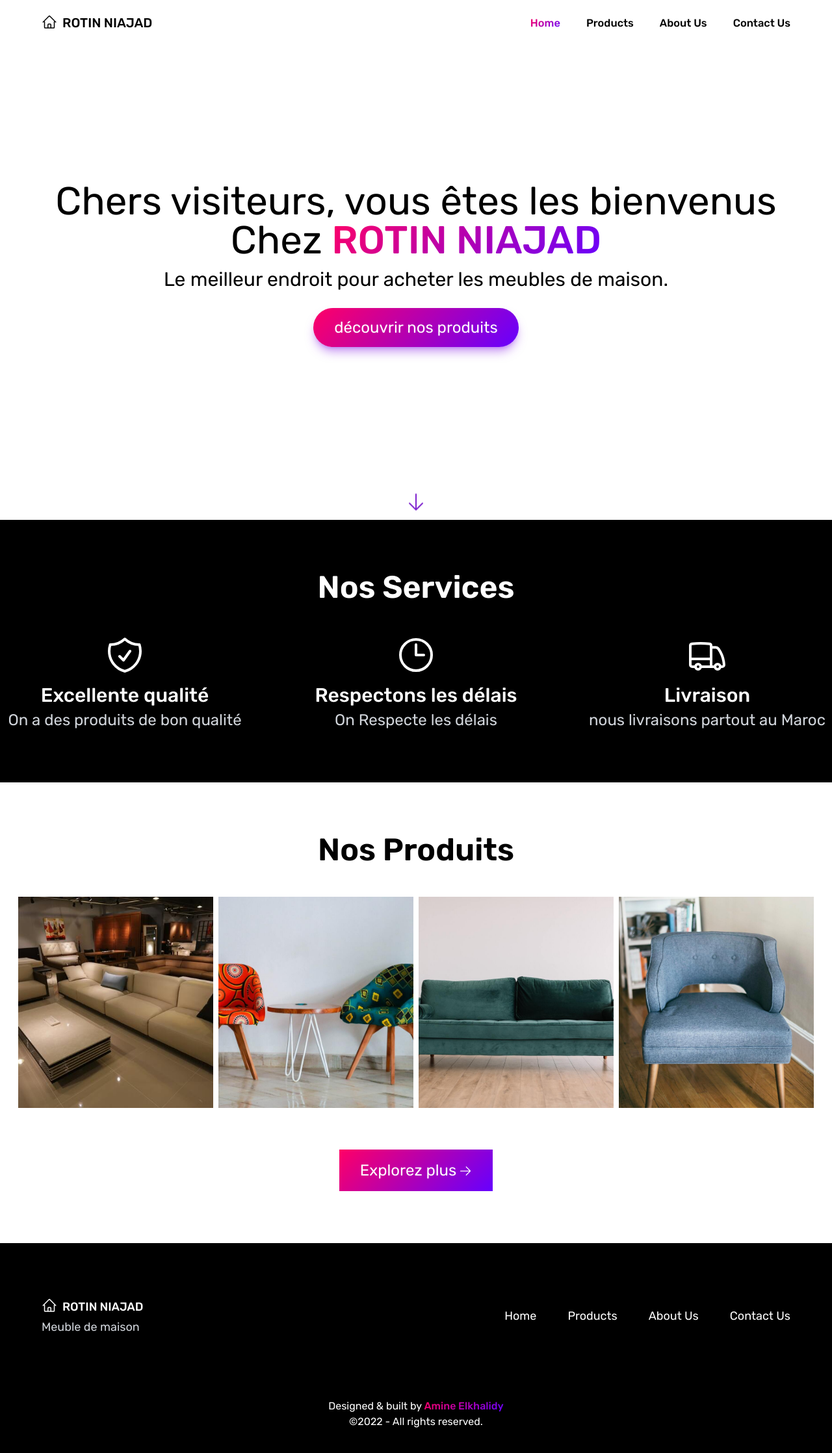
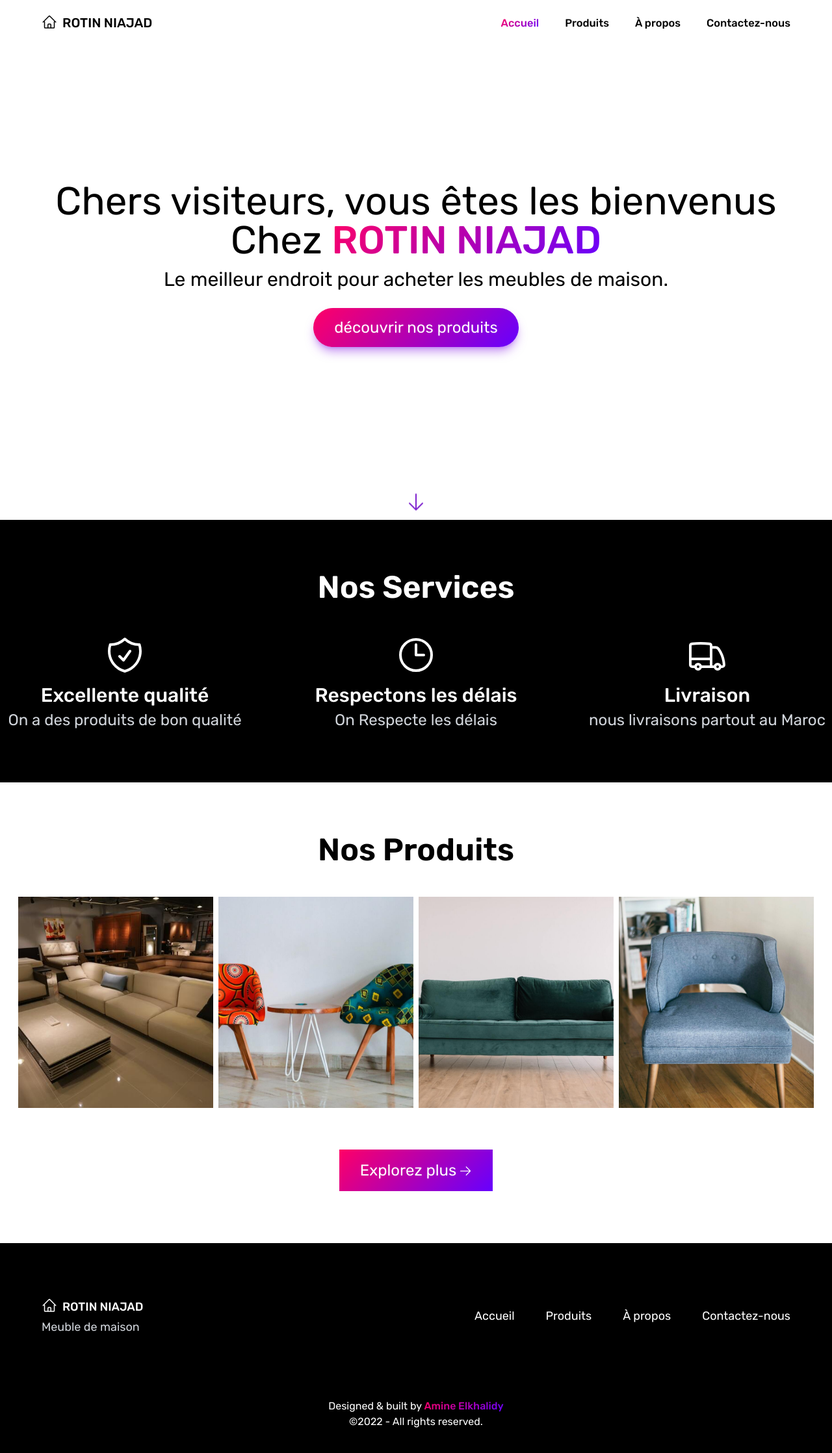
Before and after one commit to AmineElkhalidy/rotinniajad, a Next.js app: page / in a window 1280 px wide. Shown: the top 2236 px of the page at 65% size. Built offline with nearby package versions, Linux system fonts and the light colour scheme.

Commit message:
Contact page modified!

```diff
--- a/src/components/layout/footer/index.js
+++ b/src/components/layout/footer/index.js
@@ -33,7 +33,7 @@ const Footer = () => {
                 className="duration-300 sm:text-lg hover:text-gray-300"
                 href="/"
               >
-                Home
+                Accueil
               </Link>
             </li>
             <li>
@@ -41,7 +41,7 @@ const Footer = () => {
                 className="duration-300 sm:text-lg hover:text-gray-300"
                 href="/products"
               >
-                Products
+                Produits
               </Link>
             </li>
             <li>
@@ -49,7 +49,7 @@ const Footer = () => {
                 className="duration-300 sm:text-lg hover:text-gray-300"
                 href="/about"
               >
-                About Us
+                À propos
               </Link>
             </li>
             <li>
@@ -57,7 +57,7 @@ const Footer = () => {
                 className="duration-300 sm:text-lg hover:text-gray-300"
                 href="/contact"
               >
-                Contact Us
+                Contactez-nous
               </Link>
             </li>
           </ul>
--- a/src/components/layout/header/navbar/index.js
+++ b/src/components/layout/header/navbar/index.js
@@ -60,25 +60,25 @@ const Navbar = () => {
               <ul className="flex flex-col gap-4 -mt-12 text-center">
                 <li className="text-lg font-medium hover:text-gray-500">
                   <Link onClick={() => setActiveMenu(false)} href="/">
-                    Home
+                    Accueil
                   </Link>
                 </li>
 
                 <li className="text-lg font-medium hover:text-gray-500">
                   <Link onClick={() => setActiveMenu(false)} href="/products">
-                    Products
+                    Produits
                   </Link>
                 </li>
 
                 <li className="text-lg font-medium hover:text-gray-500">
                   <Link onClick={() => setActiveMenu(false)} href="/about">
-                    About Us
+                    À propos
                   </Link>
                 </li>
 
                 <li className="text-lg font-medium hover:text-gray-500">
                   <Link onClick={() => setActiveMenu(false)} href="/contact">
-                    Contact Us
+                    Contactez-nous
                   </Link>
                 </li>
               </ul>
@@ -97,7 +97,7 @@ const Navbar = () => {
               }`}
               href="/"
             >
-              Home
+              Accueil
             </Link>
           </li>
 
@@ -108,7 +108,7 @@ const Navbar = () => {
               }`}
               href="/products"
             >
-              Products
+              Produits
             </Link>
           </li>
 
@@ -119,7 +119,7 @@ const Navbar = () => {
               }`}
               href="/about"
             >
-              About Us
+              À propos
             </Link>
           </li>
 
@@ -130,7 +130,7 @@ const Navbar = () => {
               }`}
               href="/contact"
             >
-              Contact Us
+              Contactez-nous
             </Link>
           </li>
         </ul>
```
